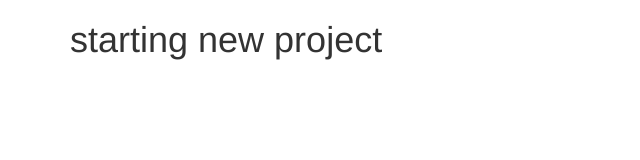
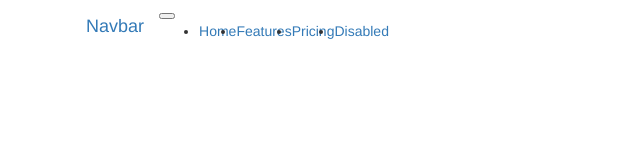
Before and after one commit to ashamnally/my-web, a plain HTML site: page pages/index.html in a window 1280 px wide. Shown: the whole page, without its empty margins (0-640 px from the left). Drawn offline with Linux system fonts and the light colour scheme.

Commit message:
adding nav bar

```diff
--- a/pages/index.html
+++ b/pages/index.html
@@ -1,18 +1,43 @@
 <!DOCTYPE html>
 <html lang="en">
+
 <head>
     <meta charset="UTF-8">
     <link rel="stylesheet" href="./bootstrap-3.4.1-dist/css/bootstrap.min.css">
     <link rel="stylesheet" href="./bootstrap-3.4.1-dist/css/bootstrap.css">
     <meta name="viewport" content="width=device-width, initial-scale=1.0">
-    <title>Document</title>
+    <title>My|web</title>
 </head>
+
 <body>
     <div class="container">
-    <h1>starting new project</h1>
-</div>
+        <nav class="navbar navbar-expand-lg navbar-dark bg-light">
+            <a class="navbar-brand" href="#">Navbar</a>
+            <button class="navbar-toggler" type="button" data-toggle="collapse" data-target="#navbarNav"
+                aria-controls="navbarNav" aria-expanded="false" aria-label="Toggle navigation">
+                <span class="navbar-toggler-icon"></span>
+            </button>
+            <div class="collapse navbar-collapse" id="navbarNav">
+                <ul class="navbar-nav">
+                    <li class="nav-item active">
+                        <a class="nav-link" href="#">Home <span class="sr-only">(current)</span></a>
+                    </li>
+                    <li class="nav-item">
+                        <a class="nav-link" href="#">Features</a>
+                    </li>
+                    <li class="nav-item">
+                        <a class="nav-link" href="#">Pricing</a>
+                    </li>
+                    <li class="nav-item">
+                        <a class="nav-link disabled" href="#">Disabled</a>
+                    </li>
+                </ul>
+            </div>
+        </nav>
+    </div>
 
     <script src="./bootstrap-3.4.1-dist/js/bootstrap.min.js"></script>
     <script src="./bootstrap-3.4.1-dist/js/bootstrap.js"></script>
 </body>
+
 </html>
```
